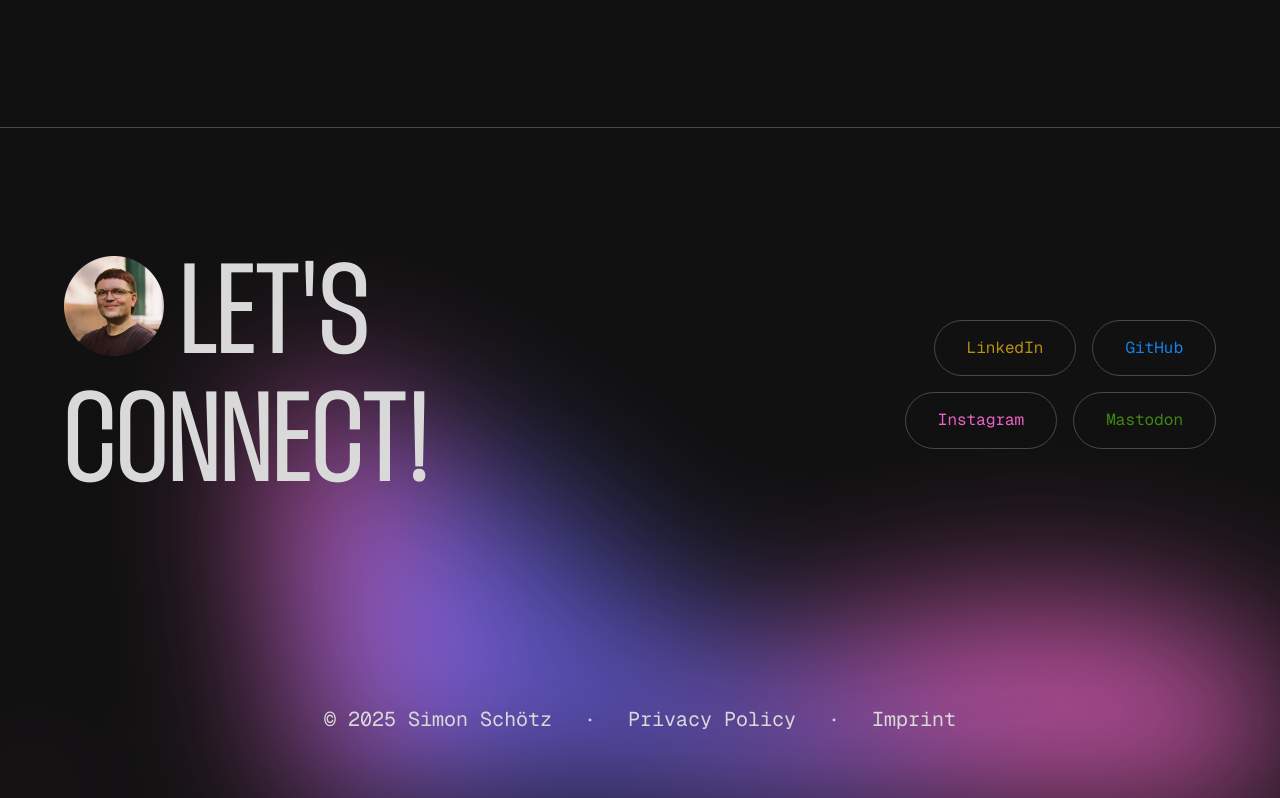
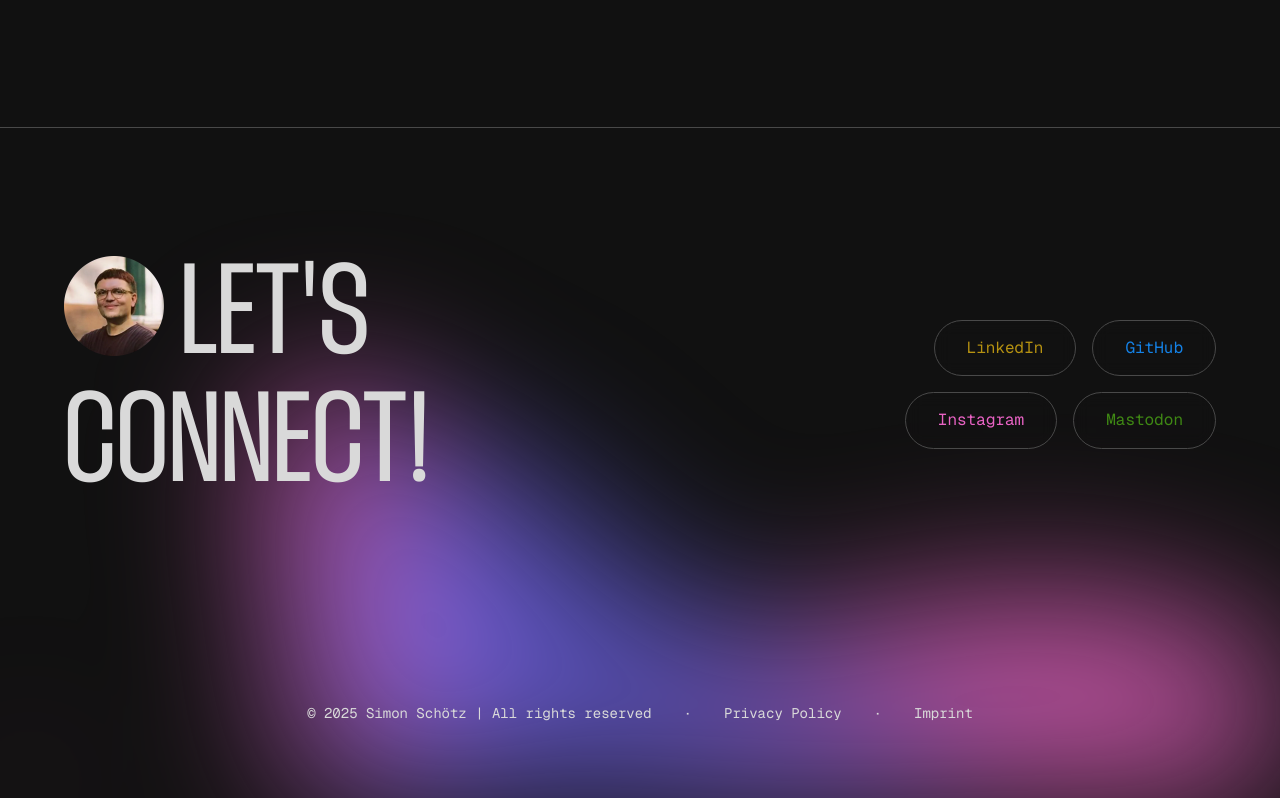
Before and after one commit to SimonSchoetz/simon-schoetz-website-2025, a Next.js app: page / in a window 1280 px wide. Shown: the part 5044-5842 px from the top of the page. Built offline with nearby package versions, Linux system fonts and the light colour scheme.

Commit message:
finalize footer alignment

```diff
--- a/app/_sections/Footer.tsx
+++ b/app/_sections/Footer.tsx
@@ -2,22 +2,20 @@ import { FooterCandy } from '@/components';
 import Link from 'next/link';
 
 export const Footer = () => {
+  const linkClassName = 'text-center hover:underline';
   return (
-    <footer className='flex justify-center w-full p-16 max-sm:p-2 relative gap-8'>
-      <span>© 2025 Simon Schötz</span>
+    <footer className='flex content-center justify-center text-center text-xs flex-wrap w-full p-16 section-padding relative md:gap-8 max-md:flex-col'>
+      <span>© 2025 Simon Schötz | All rights reserved</span>
 
       <span>·</span>
 
-      <Link
-        href='/privacy-policy'
-        className='flex gap-2 items-center hover:underline'
-      >
+      <Link href='/privacy-policy' className={linkClassName}>
         Privacy Policy
       </Link>
 
       <span>·</span>
 
-      <Link href='/imprint' className='flex gap-2 items-center hover:underline'>
+      <Link href='/imprint' className={linkClassName}>
         Imprint
       </Link>
 
```
